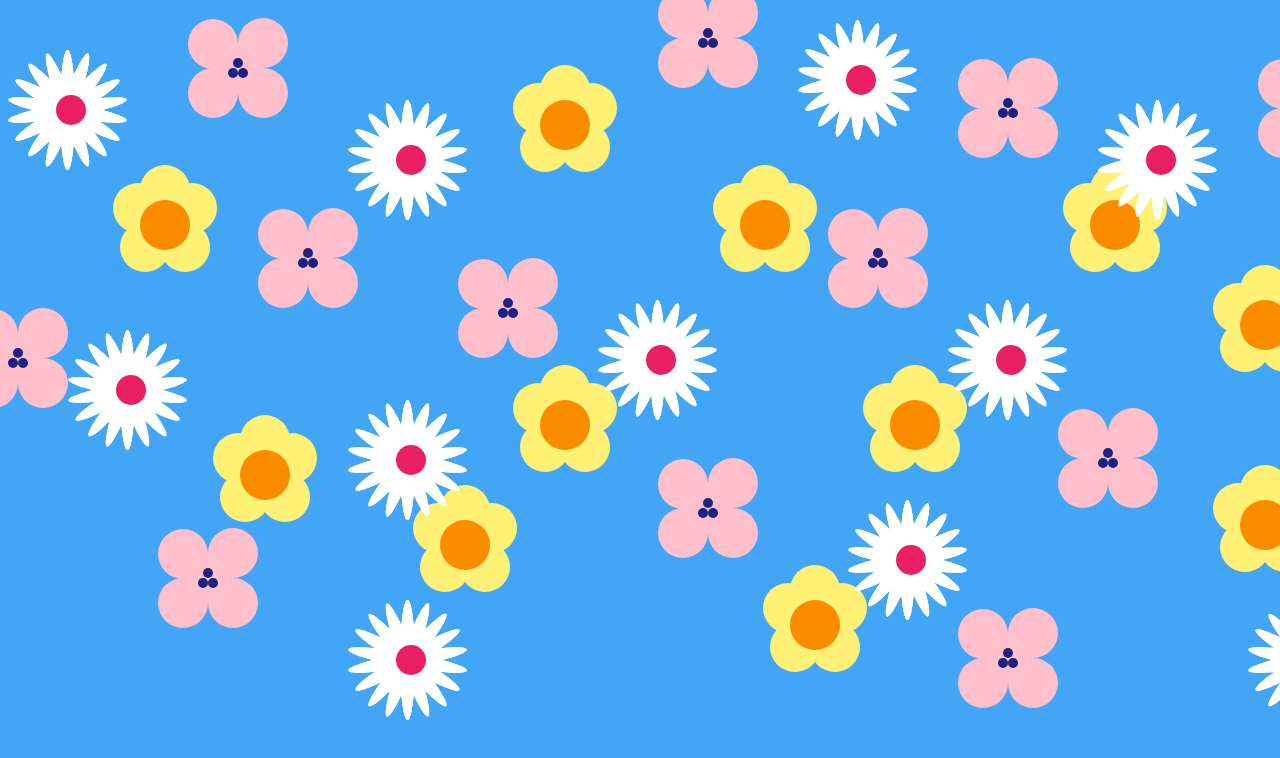
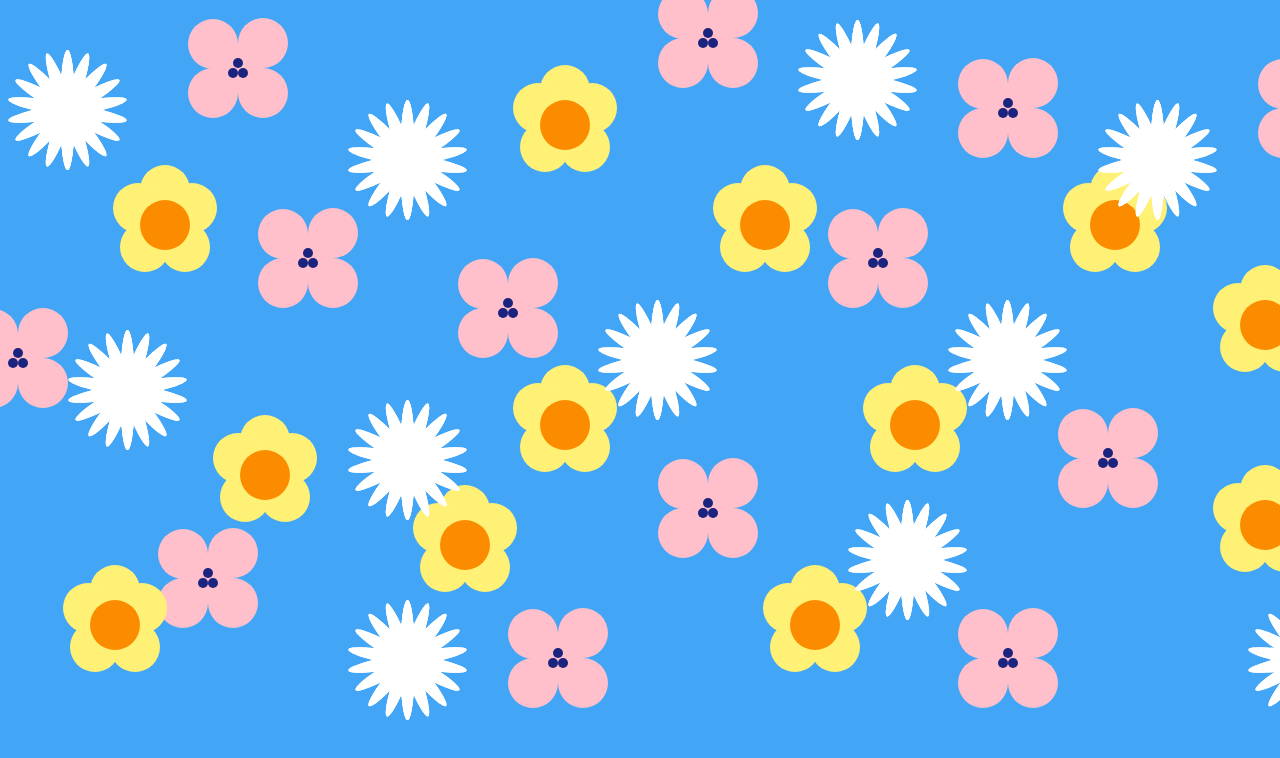
Before and after one commit to aspittel/css-flower-art, a React app: page / in a window 1280 px wide. Shown: the top 758 px of the page. Built offline with nearby package versions, Linux system fonts and the light colour scheme.

Commit message:
adding a few more flowers

```diff
--- a/src/Flowers.css
+++ b/src/Flowers.css
@@ -13,7 +13,7 @@
     width: 30px;
     top: 45px;
     left: -4px;
-    background-color: #e91e63;
+    background-color: white;
     border-radius: 50%;
     z-index: 2;
 }
--- a/src/Flowers.js
+++ b/src/Flowers.js
@@ -19,7 +19,7 @@ const LongPetalFlower = (props) => {
     return (
         <div className="flower" style={styles}>
             <div className="center"></div>
-            { petals }
+            {petals}
         </div>
     )
 }
@@ -96,6 +96,8 @@ const Flowers = (props) => {
             <PetalFlower top={350} left={1400}/>
             <RoundFlower top={600} left={750}/>
             <PetalFlower top={600} left={1000}/>
+            <PetalFlower top={600} left={550}/>
+            <RoundFlower top={600} left={50}/>
         </div>
     )
 }
```
